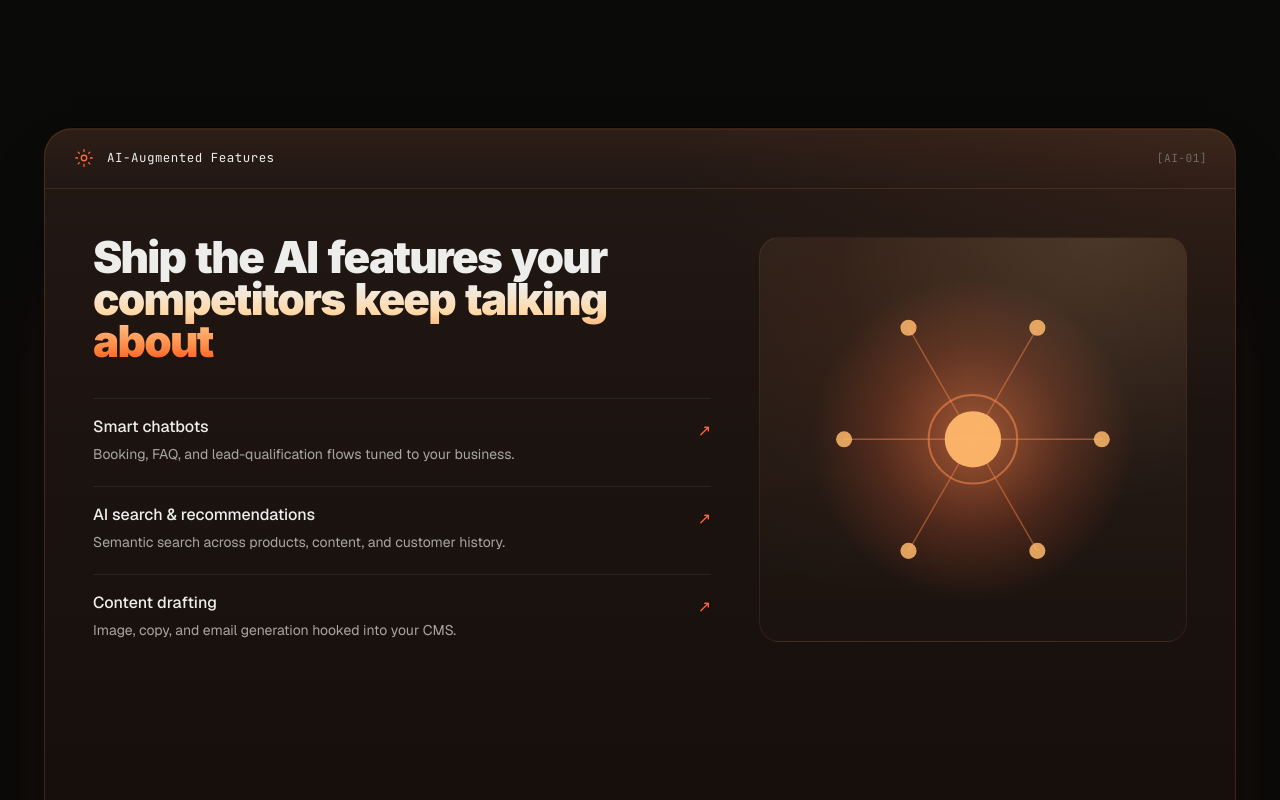
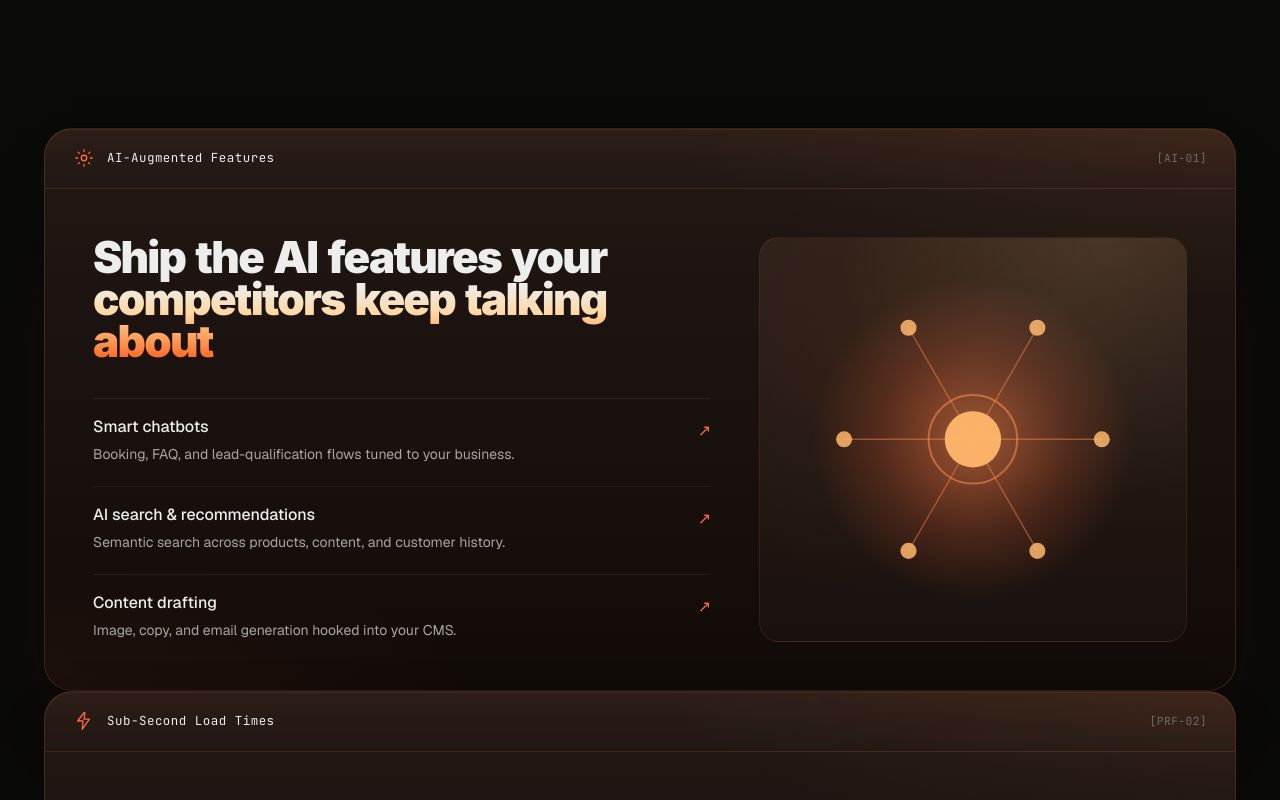
Before and after one commit to jcapostol10/apostol-dev, a Next.js app: page / in a window 1280 px wide. Shown: the part 1540-2340 px from the top of the page. Built offline with nearby package versions, Linux system fonts and the light colour scheme.

Commit message:
Solution cards: revert to natural height; keep sticky stack with title tabs

```diff
--- a/src/app/globals.css
+++ b/src/app/globals.css
@@ -383,9 +383,6 @@ body {
   position: sticky;
   top: calc(80px + var(--i, 0) * 60px);
   margin-bottom: 0;
-  /* Heights descend with index so every card has the same stuck-bottom —
-     this makes the whole stack leave the viewport together. */
-  min-height: calc(70vh + (var(--total, 7) - 1 - var(--i, 0)) * 60px);
   border-radius: 28px;
   /* Opaque so prior cards don't bleed through; warm-bg to differentiate from page bg */
   background:
```
